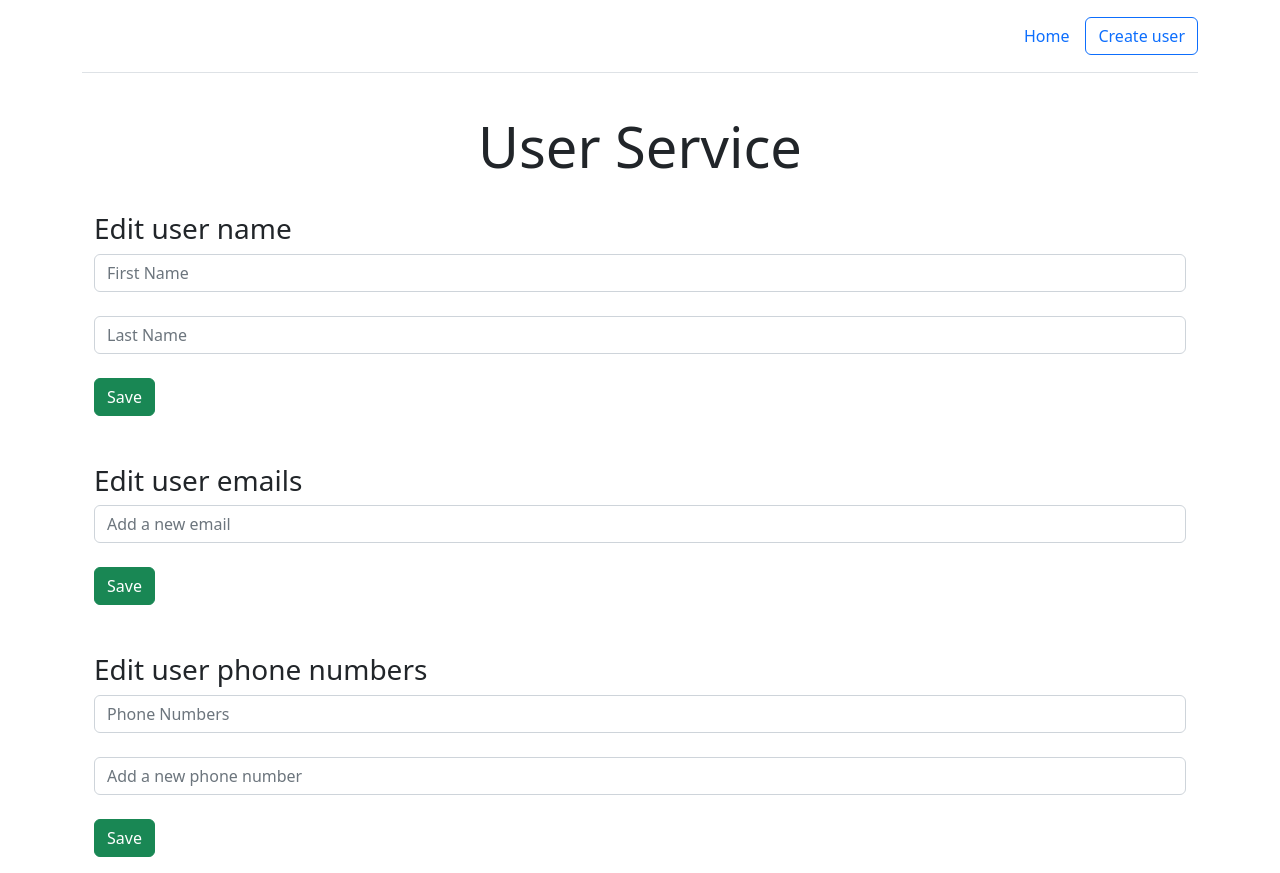
After one commit to SamoylenkoVadim/user-service, a Flask app: template templates/edit.html in a window 1280 px wide. The commit adds this page. Run offline with Flask 3, Linux system fonts and the light colour scheme; the template is opened without the code that fills it, so the values that code supplies are empty.

Commit message:
SaveUserEmails added

```diff
--- a/app.py
+++ b/app.py
@@ -12,12 +12,10 @@ class User(db.Model):
     lastName = db.Column(db.String(100), nullable=False)
     firstName = db.Column(db.String(100), nullable=False)
     emails = db.Column(db.String(100), nullable=False)
-    phoneNumbers = db.Column(db.String(30), nullable=False)
-
+    phoneNumbers = db.Column(db.String(100), nullable=False)
 
 with app.app_context():
     db.create_all()
-
 
 @app.route("/")
 def index():
@@ -48,7 +46,7 @@ def create():
         return render_template('create.html')
 
 
-@app.route("/delete/<id>")
+@app.route("/delete/<id>", methods=["GET", "DELETE"])
 def delete(id):
     try:
         user = User.query.get(id)
@@ -58,6 +56,32 @@ def delete(id):
         return '500 Internal Server Error'
     return redirect("/")
 
+@app.route("/edit/<id>", methods=["GET", "PUT", "POST"])
+def edit(id):
+    user = User.query.get(id)
+    emails = user.emails.split(',')
+    if request.method in ("POST", "PUT"):
+        SaveUserName = request.form.get("SaveUserName")
+        SaveUserEmails = request.form.get("SaveUserEmails")
+        SaveUserPhoneNumbers = request.form.get("SaveUserPhoneNumbers")
+
+        if SaveUserName is not None:
+            user.firstName = request.form["firstName"]
+            user.lastName = request.form["lastName"]
+
+        if SaveUserEmails is not None:
+            emails = []
+            for key, value in request.form.items():
+                if key.startswith('email_') or key.startswith('newEmail'):
+                    if value.strip() != "":
+                        emails.append(value)
+            user.emails = ','.join(emails)
+
+        db.session.commit()
+        return render_template('edit.html', user=user, emails=emails)
+
+    else:
+        return render_template('edit.html', user=user, emails=emails)
 
 if __name__ == "__main__":
     app.run(debug=True)
--- /dev/null
+++ b/templates/edit.html
@@ -0,0 +1,36 @@
+{% extends 'base.html' %}
+
+{% block title %}
+<title>User Service</title>
+{% endblock %}
+
+{% block body %}
+<div class="container">
+  <h3>Edit user name</h3>
+  <form method="post">
+    <input type="text" class="form-control" name="firstName" id="firstName" placeholder="First Name" value="{{ user.firstName }}"><br>
+    <input type="text" class="form-control" name="lastName" id="lastName" placeholder="Last Name" value="{{ user.lastName }}"><br>
+    <button class="btn btn-success" name="SaveUserName" type="submit">Save</button>
+  </form>
+
+  <br><br>
+
+  <h3>Edit user emails</h3>
+  <form method="post">
+    {% for email in emails %}
+      <input type="text" class="form-control" name="email_{{ loop.index }}" id="email_{{ loop.index }}" placeholder="Email" value="{{ email }}"><br>
+    {% endfor %}
+    <input type="text" class="form-control" name="newEmail" id="newEmail" placeholder="Add a new email"><br>
+    <button class="btn btn-success" name="SaveUserEmails" type="submit">Save</button>
+  </form>
+
+  <br><br>
+
+  <h3>Edit user phone numbers</h3>
+  <form method="post">
+    <input type="text" class="form-control" name="phoneNumbers" id="phoneNumbers" placeholder="Phone Numbers" value="{{ user.phoneNumbers }}"><br>
+    <input type="text" class="form-control" name="newPhoneNumbers" id="newPhoneNumbers" placeholder="Add a new phone number"><br>
+    <button class="btn btn-success" name="SaveUserPhoneNumbers" type="submit">Save</button>
+  </form>
+</div>
+{% endblock %}
--- a/templates/index.html
+++ b/templates/index.html
@@ -28,7 +28,7 @@
               <td>{{ el.lastName }}</td>
               <td>{{ el.emails }}</td>
               <td>{{ el.phoneNumbers }}</td>
-              <td><button class="btn btn-link" type="submit">Edit</button> <button class="btn btn-link" onclick="location.href='/delete/{{ el.id }}'">Delete</button></td>
+              <td><button class="btn btn-link" onclick="location.href='/edit/{{ el.id }}'">Edit</button> <button class="btn btn-link" onclick="location.href='/delete/{{ el.id }}'">Delete</button></td>
             </tr>
           {% endfor %}
           </tbody>
```
